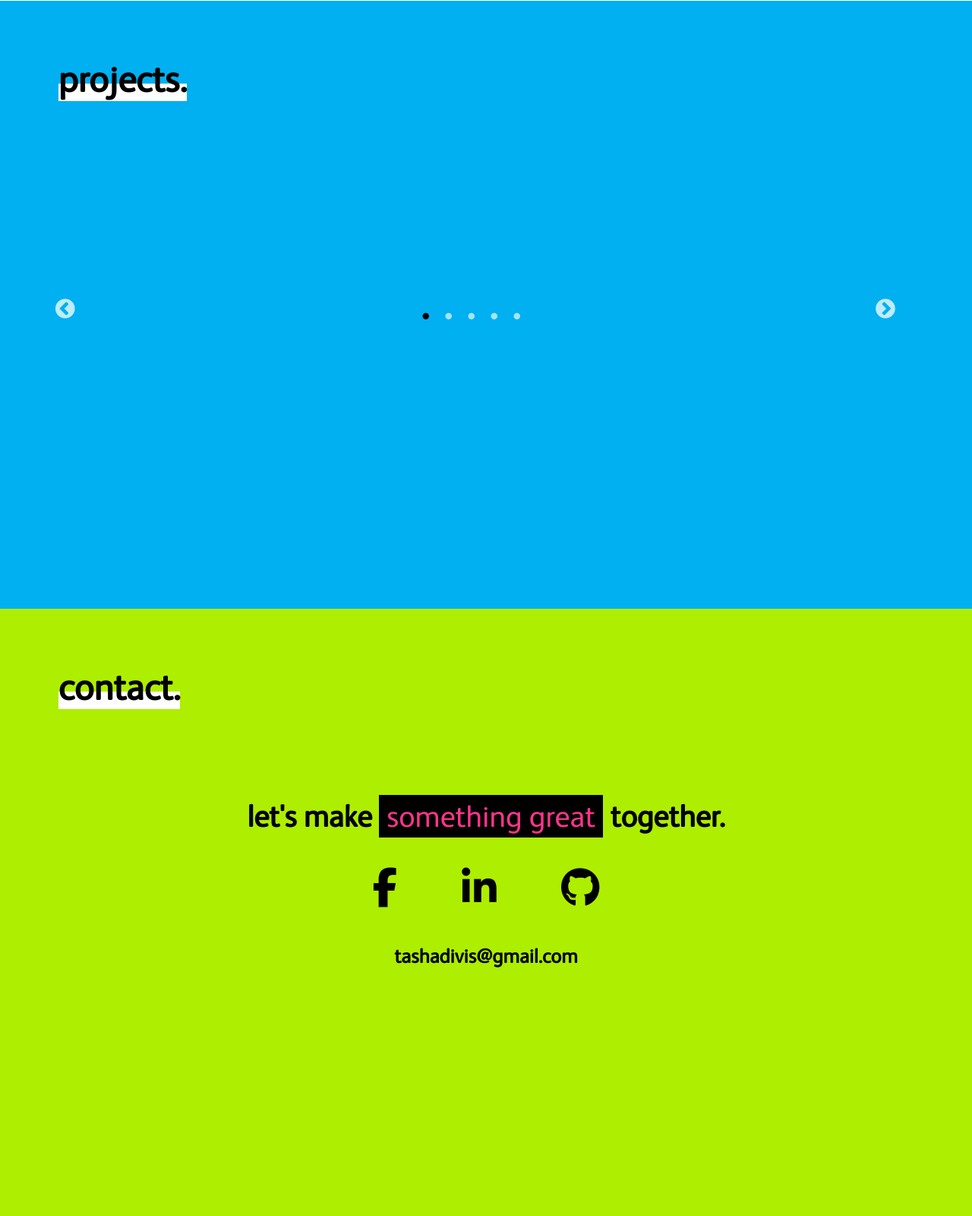
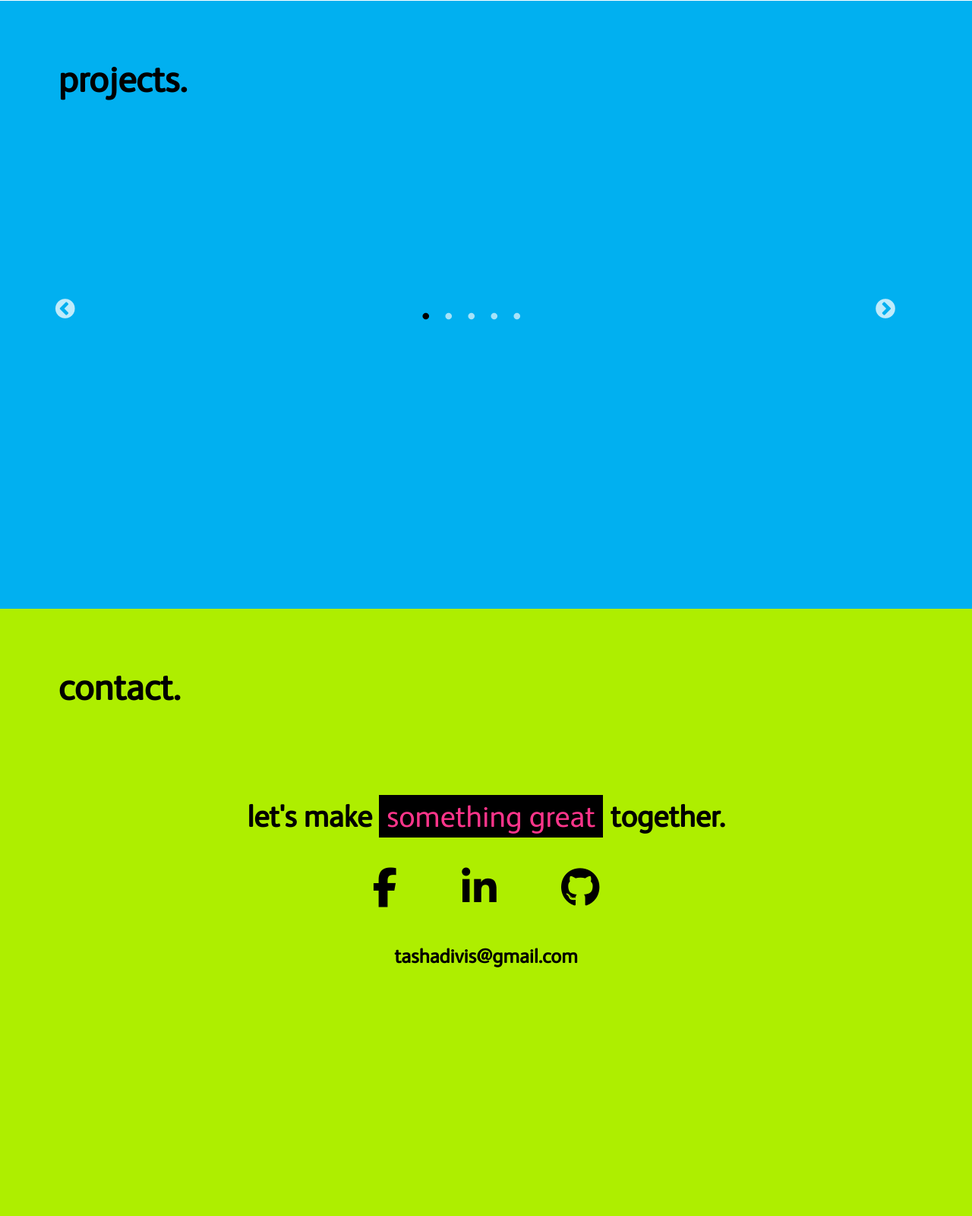
Before and after one commit to tashadivis/Portfolio, a PHP site: page / in a window 1280 px wide. Shown: the part 1599-3199 px from the top of the page at 76% size. Run offline with PHP 8.4, Linux system fonts and the light colour scheme; some libraries are stand-ins or nearby versions.

Commit message:
removed heading underlines

```diff
--- a/main.css
+++ b/main.css
@@ -92,7 +92,7 @@
 
 #projects h1 { color: #000; position: absolute; font-weight: bold; top: 6vw; left: 6vw; z-index: 111; }
 
-#projects h1 span { text-decoration: none; background-image: -webkit-gradient(linear, left top, left bottom, from(#fff), to(#fff)); background-image: linear-gradient(#fff, #fff); background-size: auto 23px; background-repeat: repeat no-repeat; background-position: bottom center; padding-bottom: 0px; font-size: 3em; }
+#projects h1 span { text-decoration: none; background-size: auto 23px; background-repeat: repeat no-repeat; background-position: bottom center; padding-bottom: 0px; font-size: 3em; }
 
 #projects h1 .swipe { padding-top: 20px; font-size: 1.5em; display: none; }
 
@@ -142,7 +142,7 @@
 
 #contact h1 { color: #000; position: absolute; font-weight: bold; top: 6vw; left: 6vw; }
 
-#contact h1 span { text-decoration: none; background-image: -webkit-gradient(linear, left top, left bottom, from(#fff), to(#fff)); background-image: linear-gradient(#fff, #fff); background-size: auto 23px; background-repeat: repeat no-repeat; background-position: bottom center; padding-bottom: 0px; font-size: 3em; }
+#contact h1 span { text-decoration: none; background-size: auto 23px; background-repeat: repeat no-repeat; background-position: bottom center; padding-bottom: 0px; font-size: 3em; }
 
 #contact p { color: #000; text-align: center; font-size: 2.5em; font-weight: bold; padding: 50px; }
 
--- a/scss/_contact.scss
+++ b/scss/_contact.scss
@@ -23,7 +23,7 @@
 
 		span {
 			text-decoration: none;
-			background-image: linear-gradient($white, $white);
+			//background-image: linear-gradient($white, $white);
 			background-size: auto 23px;
 			background-repeat: repeat no-repeat;
 			background-position: bottom center;
--- a/scss/_projects.scss
+++ b/scss/_projects.scss
@@ -27,7 +27,7 @@
 
 		span {
 			text-decoration: none;
-			background-image: linear-gradient($white, $white);
+			//background-image: linear-gradient($white, $white);
 			background-size: auto 23px;
 			background-repeat: repeat no-repeat;
 			background-position: bottom center;
--- a/scss/main.scss
+++ b/scss/main.scss
@@ -12,6 +12,7 @@
 @import 'single';
 
 body, html { background-color: $black; }
+
 p,h1 { font-family: Europa, arial, sans-serif !important; }
 
 //FONTS
```
Also changed, not shown: 1 other file.
